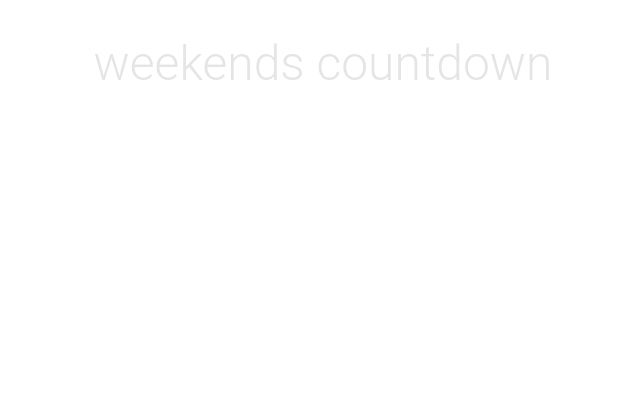
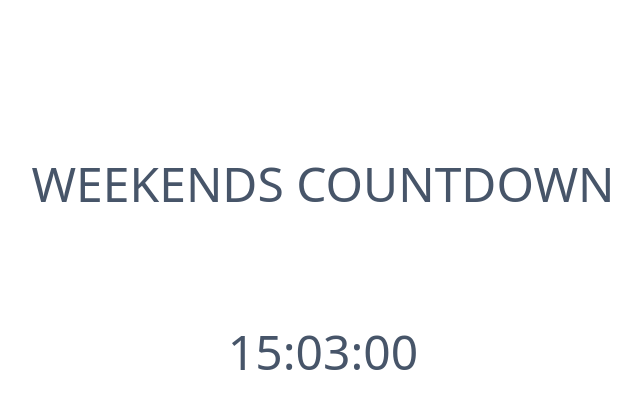
Before and after one commit to Nedilko/weekends, a React (Vite) app: page / in a window 1280 px wide. Shown: the top 408 px of the page, without its empty margins (317-958 px from the left). Built offline with nearby package versions, Linux system fonts and the light colour scheme.

Commit message:
added main components with styles

```diff
--- a/src/App.jsx
+++ b/src/App.jsx
@@ -1,12 +1,14 @@
 import Greetings from './Greetings'
+import Clock from './Clock'
 import './index.css'
 
 function App() {
   return (
     <div className="App">
-      <header className="App-header">
+      <section className="flex flex-col h-screen bg-white">
         <Greetings />
-      </header>
+        <Clock />
+      </section>
     </div>
   )
 }
--- /dev/null
+++ b/src/Clock.jsx
@@ -0,0 +1,11 @@
+function Clock() {
+  return (
+    <>
+      <div className="font-thin uppercase text-center text-slate-600 text-5xl mb-10 mt-20">
+        15:03:00
+      </div>
+    </>
+  )
+}
+
+export default Clock
--- a/src/Greetings.jsx
+++ b/src/Greetings.jsx
@@ -1,7 +1,7 @@
 function Greetings() {
   return (
     <>
-      <h1 className="font-roboto font-light text-center text-5xl text-stone-200 my-10">
+      <h1 className="font-thin uppercase text-center text-slate-600 text-5xl mb-10 mt-40">
         weekends countdown
       </h1>
     </>
```
